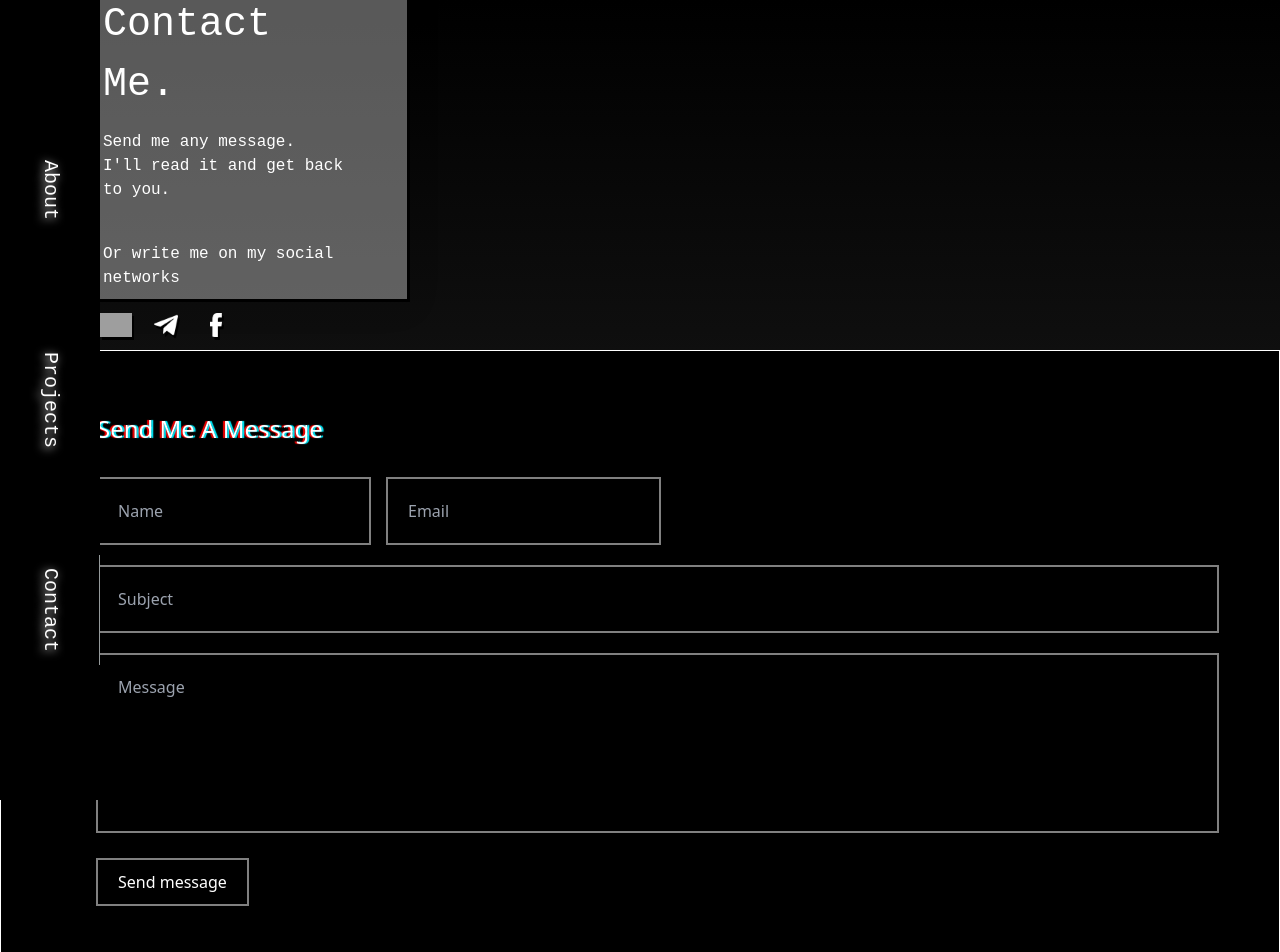
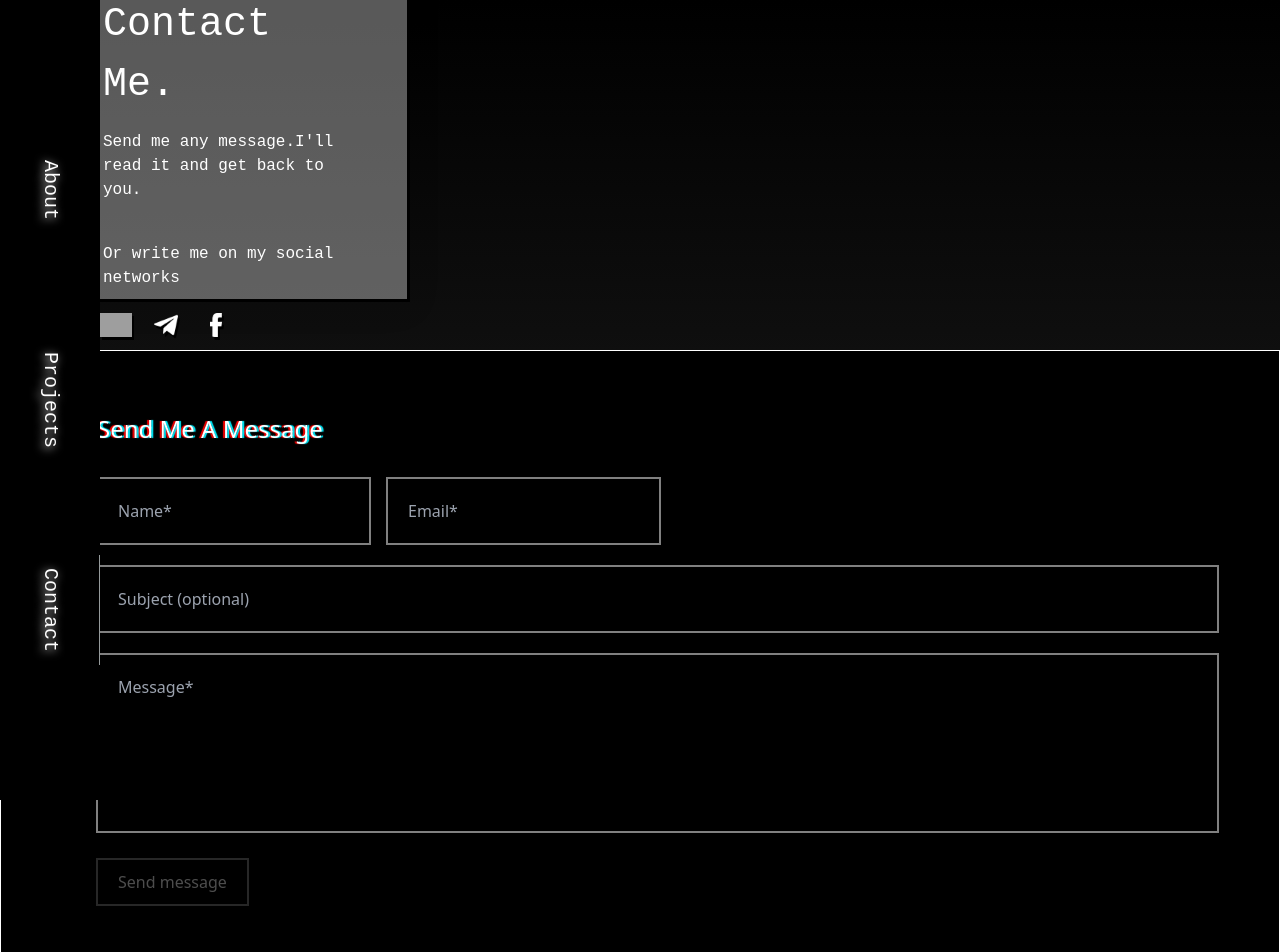
Before and after one commit to kazrias/porfolio, a React (Vite) app: page /contact in a window 1280 px wide. Shown: the top 952 px of the page. Built offline with nearby package versions, Linux system fonts and the light colour scheme; grey boxes are pictures that could not be loaded; a web font is replaced by a local one.

Commit message:
Email sending functionality added

```diff
--- a/package.json
+++ b/package.json
@@ -10,6 +10,7 @@
     "preview": "vite preview"
   },
   "dependencies": {
+    "@emailjs/browser": "^4.3.3",
     "animejs": "^3.2.2",
     "framer-motion": "^11.0.8",
     "react": "^18.2.0",
--- a/src/pages/Contact/Contact.jsx
+++ b/src/pages/Contact/Contact.jsx
@@ -4,22 +4,55 @@ import { motion } from "framer-motion"
 import telegram from '../../images/telegram-64.png'
 import ln from '../../images/ln.png'
 import facebook from '../../images/facebook.png'
-
+import emailjs from '@emailjs/browser'
+import { useState } from 'react'
+import loadSvg from '../../images/download.svg'
 const Contact = () => {
 
+  const [name, setName] = useState('');
+  const [email, setEmail] = useState('');
+  const [subject, setSubject] = useState('');
+  const [msg, setMsg] = useState('')
+  const [isLoading, setIsLoading] = useState(false)
+  const handleSubmit = (e) => {
+    e.preventDefault();
+    (function () {
+      emailjs.init({
+        publicKey: "6XCENoeYEGf6DxjGr",
+      });
+    })();
+    const params = {
+      from_name: name,
+      from_email: email,
+      message: msg,
+      subject: subject,
+    }
+    const emailId = "service_c3n3oq8";
+    const templatedId = "template_ec06psb";
+    setIsLoading(true);
+    emailjs.send(emailId, templatedId, params)
+      .then(() => {
+        setName('')
+        setEmail('')
+        setSubject('')
+        setMsg('')
+        setIsLoading(false);
+      })
+      .catch(err => console.log(err))
+  }
   return (
     <div className='h-full relative overflow-hidden flex justify-center items-center ml-[99px]'>
       <motion.div
-        initial={{ y: "-100vh", x: "-50vw", opacity: 0}}
+        initial={{ y: "-100vh", x: "-50vw", opacity: 0 }}
         animate={{ y: "0%", x: "0%", opacity: 1 }}
-        transition={{ duration: 0.5,opacity:{duration:2.5} }}
+        transition={{ duration: 0.5, opacity: { duration: 2.5 } }}
         className="h-full w-full absolute bg-gradient-to-r from-black from-30% to-white clip--one">
 
       </motion.div>
       <motion.div
         initial={{ y: "100vh", x: "140vw", opacity: 0 }}
         animate={{ y: "0%", x: "0%", opacity: 1 }}
-        transition={{ duration: 0.6,opacity:{duration:2.5} }}
+        transition={{ duration: 0.6, opacity: { duration: 2.5 } }}
         className="h-full w-full absolute bg-gradient-to-l from-black from-30% to-white clip--two">
 
       </motion.div>
@@ -27,7 +60,7 @@ const Contact = () => {
       <div className='relative z-50 flex items-center contact-wrapper'>
         <div className='contact-me'>
           <h4 className='contact-me__title'>Contact Me.</h4>
-          <p className='contact-me__info'><p>Send me any message.</p>I'll read it and get back to you.</p>
+          <p className='contact-me__info'><span>Send me any message.</span>I'll read it and get back to you.</p>
           <p className='contact-me__socials items-center justify-center'>Or write me on my social networks</p>
           <div className='contact-me__icons'>
             <a target='_blank' href="https://www.linkedin.com/in/artyomharutyunyan/"><img src={ln} alt="" /></a>
@@ -37,14 +70,19 @@ const Contact = () => {
         </div>
         <div className='contact-form'>
           <h4 className='contact-form__title'>Send Me A Message</h4>
-          <form>
+          <form onSubmit={handleSubmit}>
             <div className='contact-form__wrapper'>
-              <input type="text" placeholder='Name' />
-              <input type="email" name="email" placeholder='Email' />
+              <input value={name} type="text" placeholder='Name*' id='from_name' onChange={(e) => setName(e.target.value)} />
+              <input value={email} type="email" name="email" placeholder='Email*' onChange={(e) => setEmail(e.target.value)} />
             </div>
-            <input className='contact-form__subject' type="text" placeholder='Subject' />
-            <textarea className='contact-form__textarea' placeholder='Message' ></textarea>
-            <input type="submit" value={"Send message"} className='contact-form__submit' />
+            <input value={subject} className='contact-form__subject' type="text" placeholder='Subject (optional)' id='subject' onChange={(e) => setSubject(e.target.value)} />
+            <textarea value={msg} id='message' className='contact-form__textarea' placeholder='Message*' onChange={(e) => setMsg(e.target.value)} ></textarea>
+
+            {
+              isLoading ? <div className='contact-form__submit contact-form__submit--loading' ><img src={loadSvg} alt="" /> <span>Sending...</span></div> : <button disabled={!(name && email && msg)} type="submit" className='contact-form__submit'>
+                Send message </button>
+            }
+
           </form>
         </div>
 
--- a/src/pages/Contact/Contact.scss
+++ b/src/pages/Contact/Contact.scss
@@ -72,12 +72,12 @@
 
   &__submit {
     cursor: pointer;
-    padding: 10px 20px !important;
+    padding: 10px 20px;
     transition: all .3s;
     border: 2px solid grey;
   }
 
-  &__submit:hover {
+  &__submit:not([disabled]):hover {
     border: 2px solid white;
   }
 }
@@ -117,6 +117,7 @@
     display: flex;
     gap: 10px;
     margin-left: -7px;
+
     a {
       display: flex;
       transition: all .3s;
@@ -153,3 +154,20 @@
     opacity: 1;
   }
 }
+
+.contact-form__submit--loading {
+  display: flex;
+  align-items: center;
+  justify-content: center;
+  gap: 8px;
+  width: 145px;
+
+  img {
+    height: 25px;
+    width: 25px;
+  }
+}
+
+button.contact-form__submit[disabled] {
+  opacity: .3;
+}
```
Also changed, not shown: src/images/download.svg (added), 1 other file (tests, documents, lock files or other folders).
